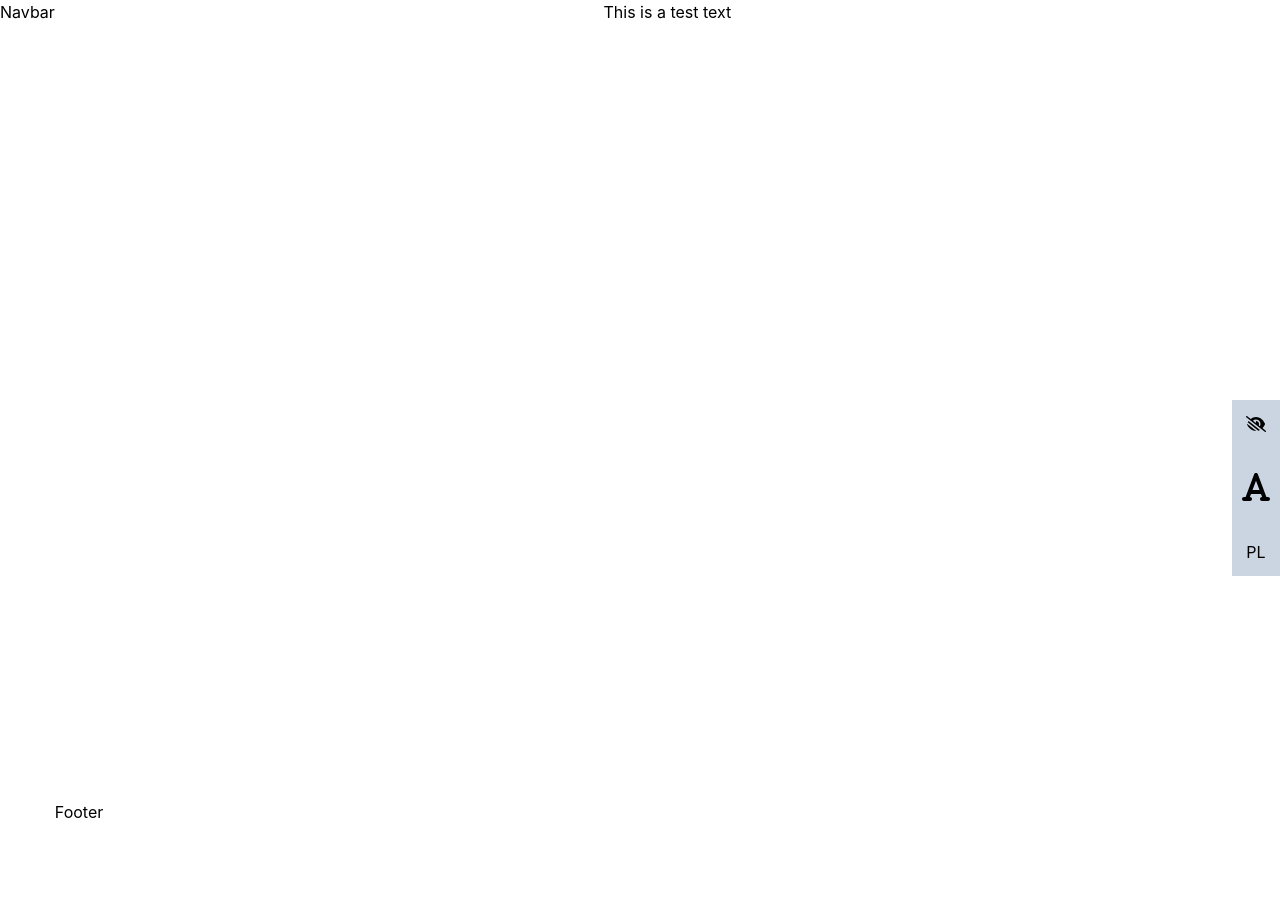
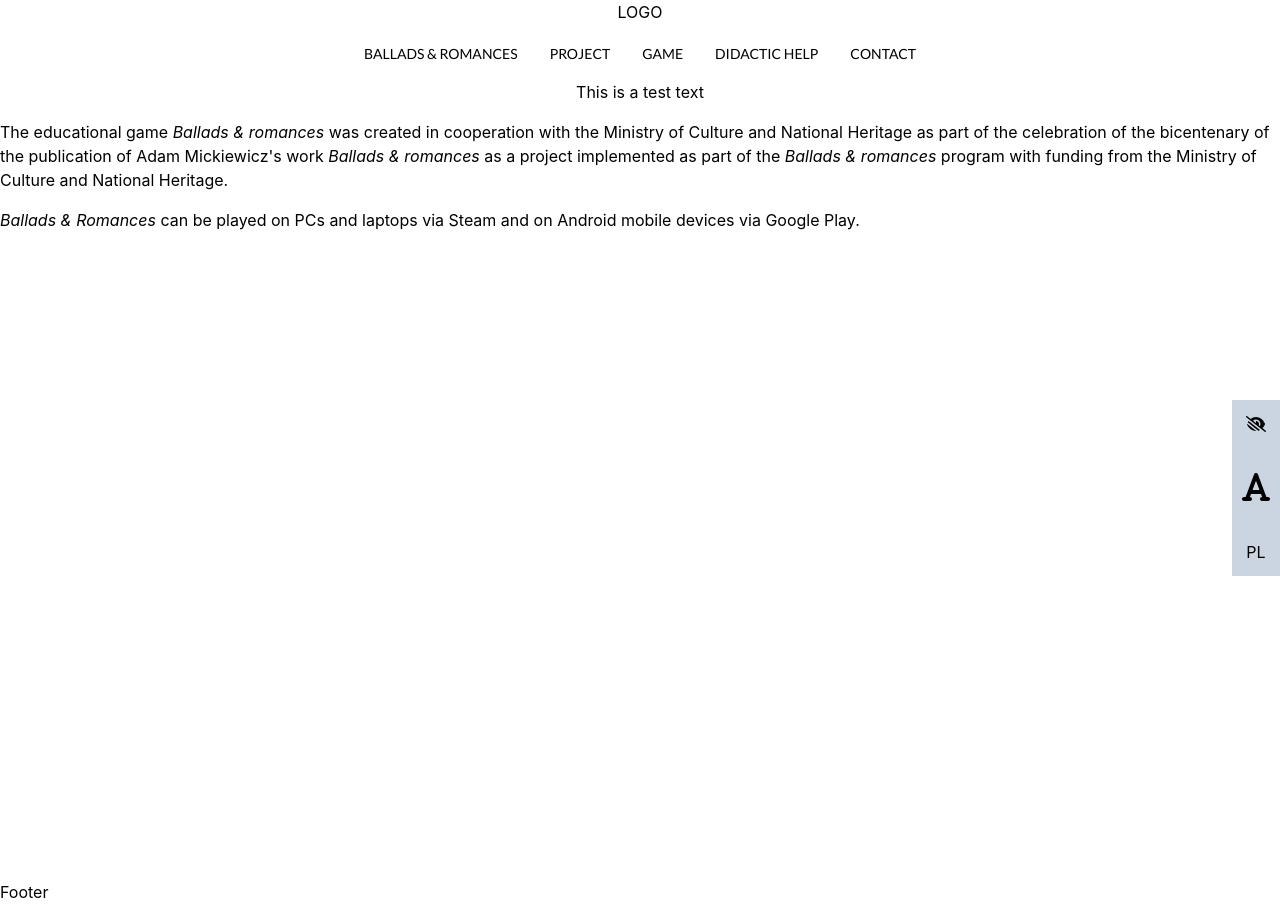
Before and after one commit to stowarzyszenie-gameup/mickiewicz-website, a Next.js app: page / in a window 1280 px wide. Before the commit the page ends 824 px from the top, so only its background shows below. Built offline with nearby package versions, Linux system fonts and the light colour scheme.

Commit message:
Basic unstyled navbar

```diff
--- a/components/Layout/indext.tsx
+++ b/components/Layout/indext.tsx
@@ -51,7 +51,7 @@ const Layout = ({ children }: IProps) => {
       </div>
       <div className="flex flex-col lg:flex-row font-primary bg-white dark:bg-gray-400 ">
         <Navbar />
-        <div className="w-full">
+        <div className="w-full mt-20">
           <main>{children}</main>
           <Footer />
         </div>
--- /dev/null
+++ b/components/Navbar/NavLink.tsx
@@ -0,0 +1,17 @@
+import Link from "next/link";
+import React from "react";
+
+interface IProps {
+  href: string;
+  title: string;
+}
+
+const NavLink = ({ href, title }: IProps) => {
+  return (
+    <li className="font-sans font-normal uppercase hover:font-bold">
+      <Link href={href}>{title}</Link>
+    </li>
+  );
+};
+
+export default NavLink;
--- a/components/Navbar/index.tsx
+++ b/components/Navbar/index.tsx
@@ -1,7 +1,54 @@
-import React from "react";
+import Link from "next/link";
+import React, { useState } from "react";
+import { useTranslation } from "react-i18next";
+import NavLink from "./NavLink";
 
 const Navbar = () => {
-  return <div>Navbar</div>;
+  const { t } = useTranslation();
+  const [showMenu, setShowMenu] = useState(false);
+
+  return (
+    <header className="flex sm:flex-col items-center justify-between fixed w-full bg-white h-20">
+      <div>LOGO</div>
+      <button
+        data-collapse-toggle="navbar-default"
+        type="button"
+        className="inline-flex items-center p-2 ml-3 text-sm text-gray-500 rounded-lg sm:hidden hover:bg-gray-100 focus:outline-none focus:ring-2 focus:ring-gray-200 dark:text-gray-400 dark:hover:bg-gray-700 dark:focus:ring-gray-600"
+        aria-controls="navbar-default"
+        aria-expanded="false"
+        onClick={() => setShowMenu(!showMenu)}
+      >
+        <span className="sr-only">Open main menu</span>
+        <svg
+          className="w-6 h-6"
+          aria-hidden="true"
+          fill="currentColor"
+          viewBox="0 0 20 20"
+          xmlns="http://www.w3.org/2000/svg"
+        >
+          <path
+            fillRule="evenodd"
+            d="M3 5a1 1 0 011-1h12a1 1 0 110 2H4a1 1 0 01-1-1zM3 10a1 1 0 011-1h12a1 1 0 110 2H4a1 1 0 01-1-1zM3 15a1 1 0 011-1h12a1 1 0 110 2H4a1 1 0 01-1-1z"
+            clipRule="evenodd"
+          ></path>
+        </svg>
+      </button>
+      <nav
+        className={`${
+          showMenu ? "fixed top-8" : "hidden"
+        } w-full sm:top-0 sm:relative sm:block sm:w-auto`}
+        id="navbar-default"
+      >
+        <ul className="flex flex-col items-center p-4 mt-4 border border-gray-100 rounded-lg bg-gray-50 sm:flex-row sm:space-x-8 sm:mt-0 sm:text-sm sm:font-medium sm:border-0 sm:bg-white dark:bg-gray-800 sm:dark:bg-gray-900 dark:border-gray-700">
+          <NavLink href="/#ballads" title={t("gameName")} />
+          <NavLink href="/#project" title={t("projectHeader")} />
+          <NavLink href="/#game" title={t("gameHeader")} />
+          <NavLink href="/#didacticHelp" title={t("didacticHelpHeader")} />
+          <NavLink href="/#help" title={t("contactHeader")} />
+        </ul>
+      </nav>
+    </header>
+  );
 };
 
 export default Navbar;
--- a/locales/en/common.json
+++ b/locales/en/common.json
@@ -1,3 +1,14 @@
 {
-  "testText": "This is a test text"
+  "testText": "This is a test text",
+  "gameName": "Ballads & romances",
+  "projectHeader": "Project",
+  "gameHeader": "Game",
+  "didacticHelpHeader": "Didactic help",
+  "contactHeader": "Contact",
+  "authorsHeader": "Authors",
+  "bibliographyHeader": "Bibliography",
+  "project": [
+    "The educational game <em>Ballads & romances</em> was created in cooperation with the <a href='https://www.gov.pl/web/kultura/ballady-i-romanse/' target='_blank'>Ministry of Culture and National Heritage</a> as part of the celebration of the bicentenary of the publication of Adam Mickiewicz's work <em>Ballads & romances</em> as a project implemented as part of the <em>Ballads & romances</em> program with funding from the Ministry of Culture and National Heritage.",
+    "<em>Ballads & Romances</em> can be played on PCs and laptops via Steam and on Android mobile devices via Google Play."
+  ]
 }
--- a/locales/pl/common.json
+++ b/locales/pl/common.json
@@ -1,3 +1,61 @@
 {
-  "testText": "To jest testowy tekst"
+  "testText": "To jest testowy tekst",
+  "gameName": "Ballady i romanse",
+  "projectHeader": "Projekt",
+  "gameHeader": "Gra",
+  "didacticHelpHeader": "Pomoc dydaktyczna",
+  "contactHeader": "Kontakt",
+  "authorsHeader": "Autorzy",
+  "bibliographyHeader": "Bibliografia",
+  "project": [
+    "Gra edukacyjna <em>Ballady i romanse</em> powstała we współpracy z <a href='https://www.gov.pl/web/kultura/ballady-i-romanse/' target='_blank'>Ministerstwem Kultury i Dziedzictwa Narodowego</a> w ramach obchodów dwusetlecia wydania utworu Adama Mickiewicza <em>Ballady i romanse</em> jako projekt realizowany w ramach programu <em>Ballady i romanse</em> z dofinansowaniem MKiDN.",
+    "W <em>Ballady i romanse</em> można zagrać na komputerach osobistych i laptopach za pośrednictwem platformy Steam oraz na urządzeniach mobilnych z systemem Android za pośrednictwem Google play."
+  ],
+  "game": [
+    "Jest rok 1822. Adam Mickiewicz szykuje się do wydania swojego literackiego debiutu. Już za chwilę świat pozna jego przełomowe <em>Ballady i romanse</em>. Wyrusz z poetą w podróż po jego wspomnieniach i dowiedz się, co przyczyniło się do powstania takich ballad, jak <em>Świteź</em>, <em>Pierwiosnek</em> czy <em>Romantyczność</em>.",
+    "W trakcie rozgrywki poznasz ciekawostki z życia Adama Mickiewicza, a także przeżyjesz razem z poetą wydarzenia, których echa żyją w jego twórczości!",
+    "Gra dostępna w polskiej i angielskiej wersji językowej, a także w wersjach kolorowej i czarno-białej."
+  ],
+  "ballads": [
+    "W roku 1822 Adam Mickiewicz wydał w Wilnie <em>Ballady i romanse</em>, będące częścią pierwszego tomu jego <em>Poezji</em>. Dla polskiego romantyzmu <em>Ballady…</em> stanowią swego rodzaju manifest, w którym zdefiniowano literacką wizję nowej epoki. To właśnie data publikacji zbioru uważana jest często za początek romantyzmu w polskiej literaturze.",
+    "By w pełni zrozumieć mickiewiczowskie ballady, należy pamiętać, że jest to gatunek literacki mocno odwołujący się do sielanki, znanej z wcześniejszych epok, gloryfikującej spokojne życie blisko natury. Biorąc to pod uwagę, istotnym jest, że Mickiewicz swoje ballady umieszczał w realiach historycznych i miejscach, nierzadko znanych mu z własnego życia, jak chociażby okolice jeziora Świteź.",
+    "To właśnie w ten naturalny i sielski świat wkraczają oczami Mickiewicza-poety różne nadnaturalne zdarzenia, których opis możemy znaleźć w <em>Balladach i romansach</em>. Ludzkie życie, sielska rzeczywistość stają się zaburzone przez czynniki nadprzyrodzone, które dla prostego człowieka są nieznane i niezrozumiałe.  Odtąd “czucie i wiara silniej mówią niż mędrca szkiełko i oko”."
+  ],
+  "balladsListTitle": "W tomie <em>Ballady i romanse</em> znajdują się następujące utwory:",
+  "balladsList": [
+    "Pierwiosnek",
+    "Romantyczność",
+    "Świteź",
+    "Świtezianka",
+    "Rybka",
+    "Powrót taty",
+    "Kurhanek Maryli",
+    "Do przyjaciół",
+    "To lubię",
+    "Rękawiczka",
+    "Pani Twardowska",
+    "Tukaj, albo Próby przyjaźni",
+    "Lilie",
+    "Dudarz"
+  ],
+  "didacticHelp": [
+    "Gra <em>Ballady i romanse</em> jest grą w pełni darmowa, stworzona z myślą o wykorzystaniu w celach dydaktycznych na zajęciach poświęconych twórczości Adama Mickiewicza oraz początkom polskiego romantyzmu.",
+    "Głównym założeniem jest przybliżenie młodym ludziom biografii Adama Mickiewicza i kulisów powstania tomu <em>Ballady i romanse</em>. W naszej grze chcieliśmy pokazać motywacje poety, a także osoby ważne w jego młodości oraz istotne dla niego miejsca (Wilno, Kowno, Tuhanowicze).",
+    "Rozgrywka została podzielona na trzy wspomnienia, które nauczyciel/edukator może przejść wspólnie z podopiecznymi na swoim smartfonie lub na komputerze/laptopie. Po każdej z sekwencji pojawia się funkcja autozapisu, zatem wspomnienia mogą być dopasowane do tematu lekcji.",
+    "Docelowo czas trwania gry jest dostosowany do godziny lekcyjnej w polskich szkołach (45 minut) tak, by w trakcie zajęć można było rozegrać wszystkie wspomnienia i później je omówić wraz z nauczycielem lub – jeśli taka jest intencja osoby prowadzącej zajęcia – podzielić rozgrywkę na trzy jednostki lekcyjne, gdzie jedno wspomnienie przypada na każdą z lekcji.",
+    "Po rozpoczęciu gry kolejność rozegrania sekwencji  jest dowolna."
+  ],
+  "bibliographyTitle": "Przy pracy nad grą wykorzystano następujące opracowania:",
+  "bibliography": [
+    "<em>Polskie listy miłosne</em>, oprac Bertold Merwin, Wydawnictwo Polskie, Lwów-Poznań 1922",
+    "<em>Adam Mickiewicz - Wybór Poezyj</em>, oprac. Czesław Zgorzelski, Zakład Narodowy Imienia Osollińskich, Wrocław 1986.",
+    "Piotr Chmielowski, <em>Mickiewicz Zarys Biograficzno-literacki</em>, t. 1-2, Gebethner i Wolff, Warszawa 1901.",
+    "Józef Hallenbach, <em>Lata Uniwersyteckie Mickiewicza</em> , Biblioteka Warszawska 1910, z. II, III. ",
+    "Sławomir Koper, <em>Kobiety w Życiu Mickiewicza</em>, Bellona, Warszawa 2010.",
+    "Władysław Mickiewicz, <em>Żywot Adama Mickiewicza</em>, t. 1, Drukarnia Dziennika Poznańskiego, Poznań 1890.",
+    "Henryk Mościcki, <em>Promieniści Filomaci-Filareci</em>,  Gebethner i Wolff, Warszawa 1928.",
+    "Stanisław Szpotański, <em>Mickiewicz jako Filomata</em>, Biblioteka Warszawska 1913, z. II.",
+    "Józef Tretiak, <em>Mickiewicz w Wilnie i Kownie. Życie i Poezya</em>, t. 1-3, Gubrynowicz i Schmidt, Lwów 1882-1884",
+    "Marta Zielińska, <em>Opowieść o Gustawie i Maryli</em>, Proszyński i S-ka,Warszawa 1988."
+  ]
 }
--- a/pages/_document.tsx
+++ b/pages/_document.tsx
@@ -6,8 +6,14 @@ class MickiewiczDocument extends Document {
     return (
       <Html className="scroll-smooth">
         <Head>
+          <link rel="preconnect" href="https://fonts.googleapis.com" />
           <link
-            href="https://fonts.googleapis.com/css2?family=Montserrat:ital,wght@0,100;0,300;0,400;0,500;0,600;0,700;0,800;1,100&display=swap"
+            rel="preconnect"
+            href="https://fonts.gstatic.com"
+            crossOrigin="true"
+          />
+          <link
+            href="https://fonts.googleapis.com/css2?family=Lato:wght@400;700&display=swap"
             rel="stylesheet"
           />
         </Head>
--- a/pages/index.tsx
+++ b/pages/index.tsx
@@ -15,6 +15,16 @@ const Home: NextPage = () => {
 
       <main className="flex flex-col gap-4 h-screen">
         <p className="text-center">{t("testText")}</p>
+        {(t("project", { returnObjects: true }) as string[]).map(
+          (item, index) => (
+            <p
+              key={index}
+              dangerouslySetInnerHTML={{
+                __html: item,
+              }}
+            ></p>
+          )
+        )}
       </main>
     </div>
   );
--- a/tailwind.config.js
+++ b/tailwind.config.js
@@ -1,11 +1,17 @@
+const defaultTheme = require("tailwindcss/defaultTheme");
+
 module.exports = {
   content: [
     "./pages/**/*.{js,ts,jsx,tsx}",
     "./components/**/*.{js,ts,jsx,tsx}",
   ],
   theme: {
-    extend: {},
+    extend: {
+      fontFamily: {
+        sans: ["Lato", ...defaultTheme.fontFamily.sans],
+      },
+    },
   },
   plugins: [],
-  darkMode: 'class'
+  darkMode: "class",
 };
```
